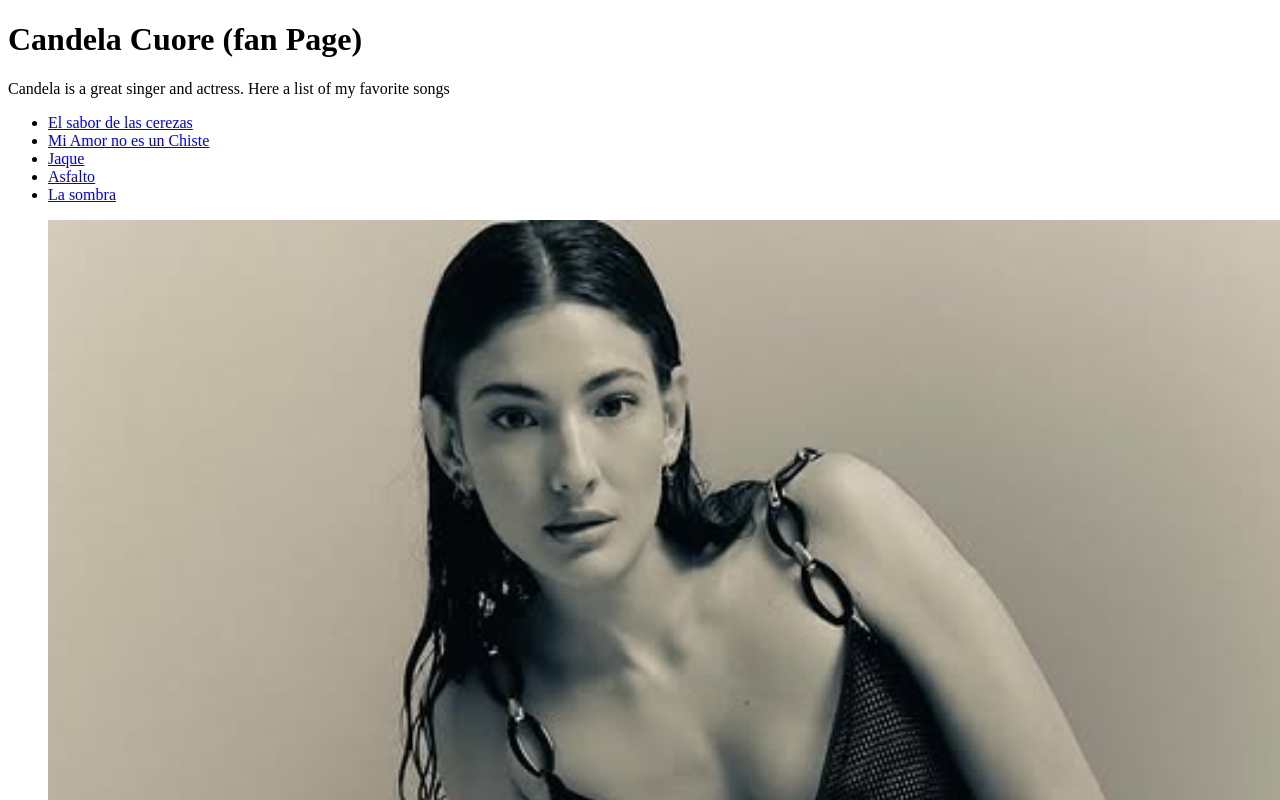
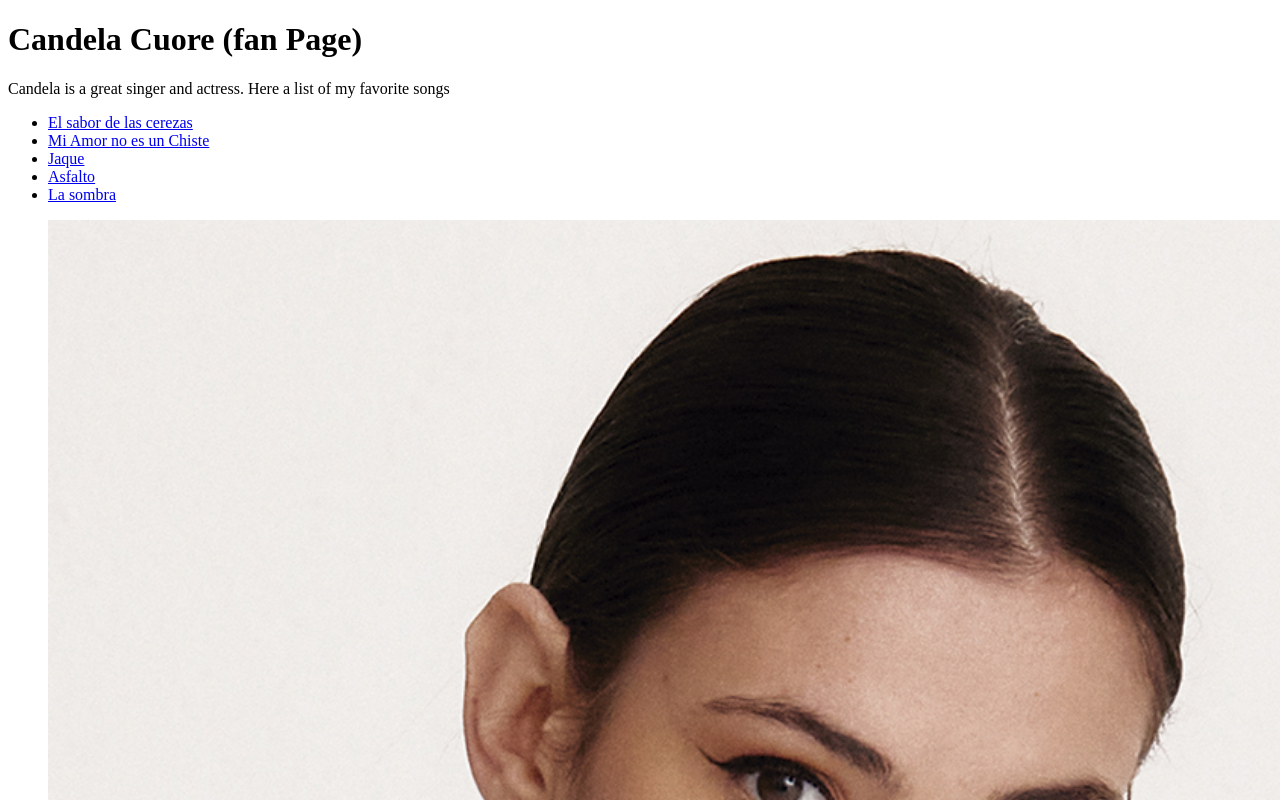
Before and after one commit to amoaSarita/sample, a plain HTML site: page index.html in a window 1280 px wide. Shown: the top 800 px of the page. Drawn offline with Linux system fonts and the light colour scheme.

Commit message:
cambié foto de Candela

```diff
--- a/index.html
+++ b/index.html
@@ -16,7 +16,7 @@
       <li><a href="https://www.youtube.com/watch?v=_yUMK2T0zb0" aria-label="Video Oficial La Sombra" target="_blank">La sombra</a></li>
     </ul>
     <figure>
-      <img src="Candela_Cuore.jpg" width="128%" alt="Candela Cuore Instagram image">
+      <img src="Candela_Gonzalez_Foto_Interior_Actores_Garay.jpg" width="128%" alt="Candela Cuore Instagram image">
       <figcaption>Candela Cuore</figcaption>
     </figure>
     <footer>Copyright Page</footer>
```
Also changed, not shown: Candela_Cuore.jpg (deleted), Candela_Gonzalez_Foto_Interior_Actores_Garay.jpg (added).
